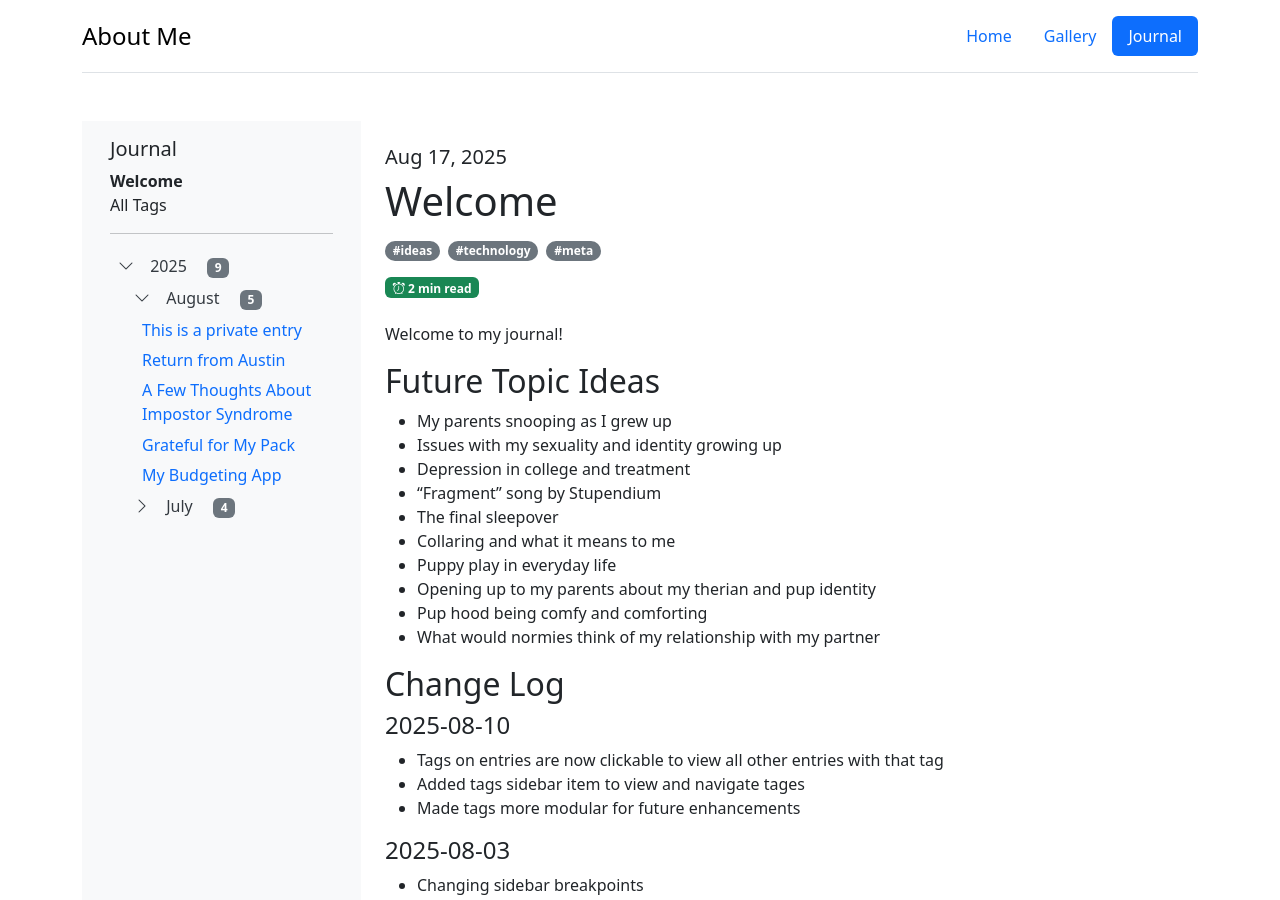
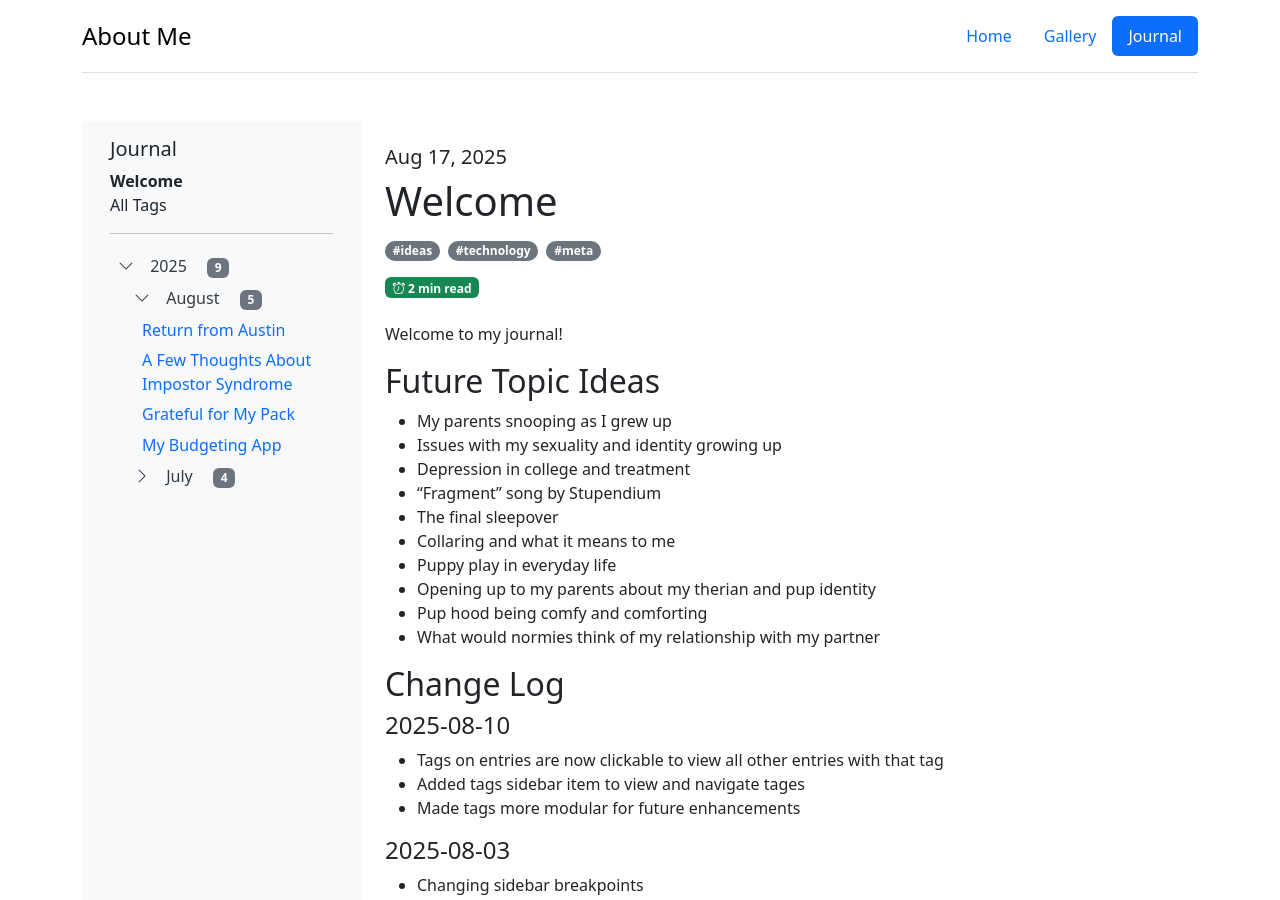
Before and after one commit to SabinDarkstone/SabinDarkstone.github.io, a Jekyll site: the page built from site/_journal/welcome.md, in a window 1280 px wide and 900 px high. Built offline with Jekyll 4.4.1, drawn with Linux system fonts in a browser that asks for light colours; comment, search, counter and statistics services are not loaded.

Commit message:
Showing only private entries in the sidebar if the entry is currently open

```diff
--- a/site/_includes/sidebar-month.html
+++ b/site/_includes/sidebar-month.html
@@ -1,8 +1,6 @@
 {% comment %}
     If on welcome, use recent entry's month/year; else page.date
 {% endcomment %}
-
-{% assign journal_public = site.journal | where_exp: "i", "i.data.private != true" %}
 
 {% assign welcome = journal_public | where: "title", "Welcome" | first %}
 
@@ -52,6 +50,14 @@
 
 <ul class="collapse {% if is_open %}show{% endif %}" id="{{ collapse_id }}">
     {% for entry in month.items %}
-        {% include sidebar-entry.html entry=entry page=page %}
+        {% if entry.private != true or entry.url == page.url %}
+            {% assign show_entry = true %}
+        {% else %}
+            {% assign show_entry = false %}
+        {% endif %}
+
+        {% if show_entry %}
+            {% include sidebar-entry.html entry=entry page=page %}
+        {% endif %}
     {% endfor %}
 </ul>
--- a/site/_includes/sidebar-year.html
+++ b/site/_includes/sidebar-year.html
@@ -2,11 +2,9 @@
     Determine if we're on Welcome; if so grab the most recent non-welcome entry
 {% endcomment %}
 
-{% assign journal_public = site.journal | where_exp: "i", "i.data.private != true" %}
-
-{% assign welcome = journal_public | where: "title", "Welcome" | first %}
+{% assign welcome = site.journal | where: "title", "Welcome" | first %}
 {% assign is_welcome = page.url == welcome.url or page.url contains '/tags/' %}
-{% assign recent = journal_public
+{% assign recent = site.journal
     | where_exp: "i", "i.title != 'Welcome'"
     | sort: "date" | reverse | first %}
 
--- a/site/_includes/sidebar.html
+++ b/site/_includes/sidebar.html
@@ -1,5 +1,3 @@
-{% assign journal_public = site.journal | where_exp: "i", "i.data.private != true" %}
-
 <div class="col-12 col-lg-3 bg-light">
     <div class="p-3">
         <h5>Journal</h5>
@@ -8,7 +6,6 @@
 
         <ul class="nav flex-column" id="journal-tree">
             {% assign others = site.journal
-                | where_exp: "i", "i.data.private != true"
                 | where_exp: "i", "i.title != 'Welcome'"
                 | sort: "date" | reverse %}
 
```
Also changed, not shown: other parts of site/_includes/sidebar-month.html (+1 -1 lines).
